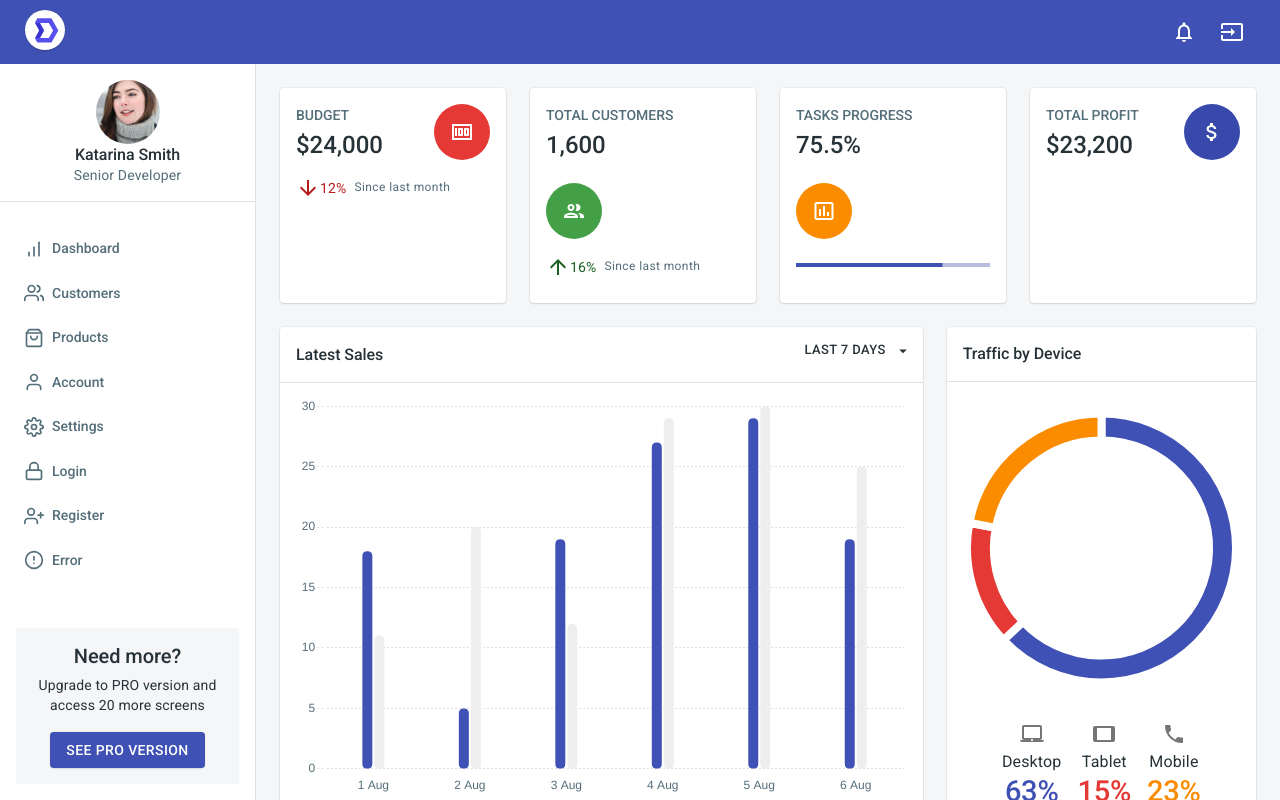
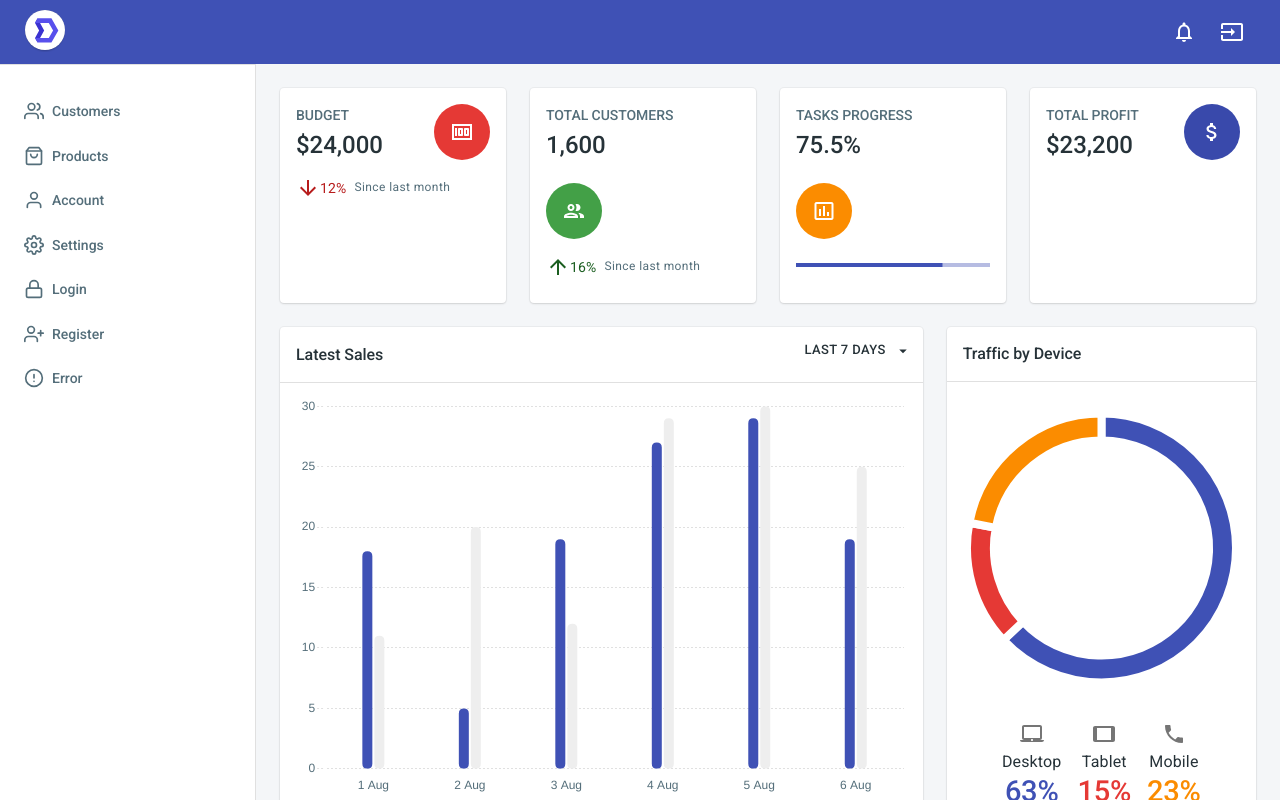
Before and after one commit to abraham-tech/addis-school, a React (Create React App) app in the folder school-dashboard/: page /app/dashboard in a window 1280 px wide. Built offline with nearby package versions, Linux system fonts and the light colour scheme.

Commit message:
clean up nav

```diff
--- a/school-dashboard/src/layouts/DashboardLayout/NavBar/index.js
+++ b/school-dashboard/src/layouts/DashboardLayout/NavBar/index.js
@@ -1,20 +1,17 @@
 import React, { useEffect } from 'react';
-import { Link as RouterLink, useLocation } from 'react-router-dom';
+import { useLocation } from 'react-router-dom';
 import PropTypes from 'prop-types';
 import {
-  Avatar,
   Box,
-  Button,
   Divider,
   Drawer,
   Hidden,
   List,
-  Typography,
   makeStyles
 } from '@material-ui/core';
 import {
   AlertCircle as AlertCircleIcon,
-  BarChart as BarChartIcon,
+  // BarChart as BarChartIcon,
   Lock as LockIcon,
   Settings as SettingsIcon,
   ShoppingBag as ShoppingBagIcon,
@@ -24,18 +21,12 @@ import {
 } from 'react-feather';
 import NavItem from './NavItem';
 
-const user = {
-  avatar: '/static/images/avatars/avatar_6.png',
-  jobTitle: 'Senior Developer',
-  name: 'Katarina Smith'
-};
-
 const items = [
-  {
-    href: '/app/dashboard',
-    icon: BarChartIcon,
-    title: 'Dashboard'
-  },
+  // {
+  //   href: '/app/dashboard',
+  //   icon: BarChartIcon,
+  //   title: 'Dashboard'
+  // },
   {
     href: '/app/customers',
     icon: UsersIcon,
@@ -106,32 +97,6 @@ const NavBar = ({ onMobileClose, openMobile }) => {
       display="flex"
       flexDirection="column"
     >
-      <Box
-        alignItems="center"
-        display="flex"
-        flexDirection="column"
-        p={2}
-      >
-        <Avatar
-          className={classes.avatar}
-          component={RouterLink}
-          src={user.avatar}
-          to="/app/account"
-        />
-        <Typography
-          className={classes.name}
-          color="textPrimary"
-          variant="h5"
-        >
-          {user.name}
-        </Typography>
-        <Typography
-          color="textSecondary"
-          variant="body2"
-        >
-          {user.jobTitle}
-        </Typography>
-      </Box>
       <Divider />
       <Box p={2}>
         <List>
@@ -146,39 +111,6 @@ const NavBar = ({ onMobileClose, openMobile }) => {
         </List>
       </Box>
       <Box flexGrow={1} />
-      <Box
-        p={2}
-        m={2}
-        bgcolor="background.dark"
-      >
-        <Typography
-          align="center"
-          gutterBottom
-          variant="h4"
-        >
-          Need more?
-        </Typography>
-        <Typography
-          align="center"
-          variant="body2"
-        >
-          Upgrade to PRO version and access 20 more screens
-        </Typography>
-        <Box
-          display="flex"
-          justifyContent="center"
-          mt={2}
-        >
-          <Button
-            color="primary"
-            component="a"
-            href="https://react-material-kit.devias.io"
-            variant="contained"
-          >
-            See PRO version
-          </Button>
-        </Box>
-      </Box>
     </Box>
   );
 
```
